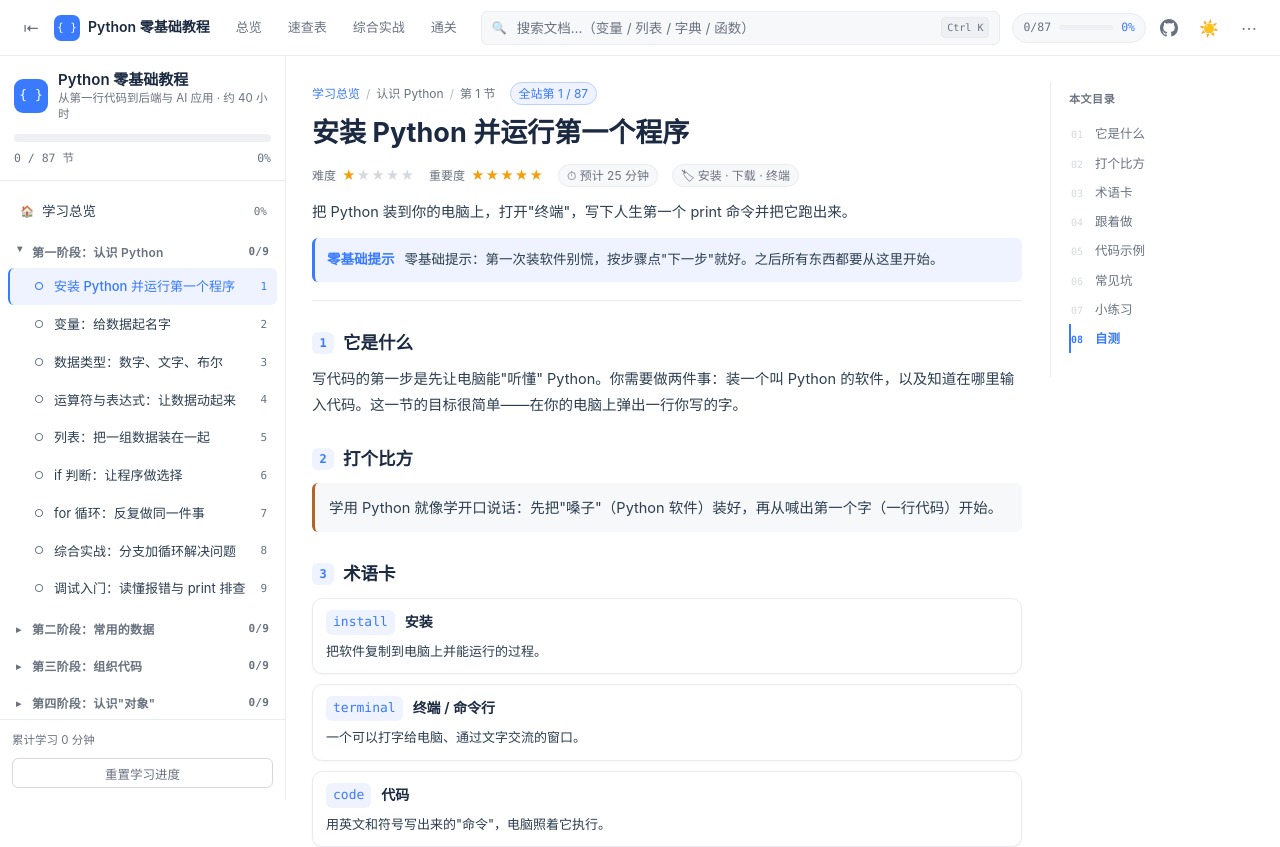
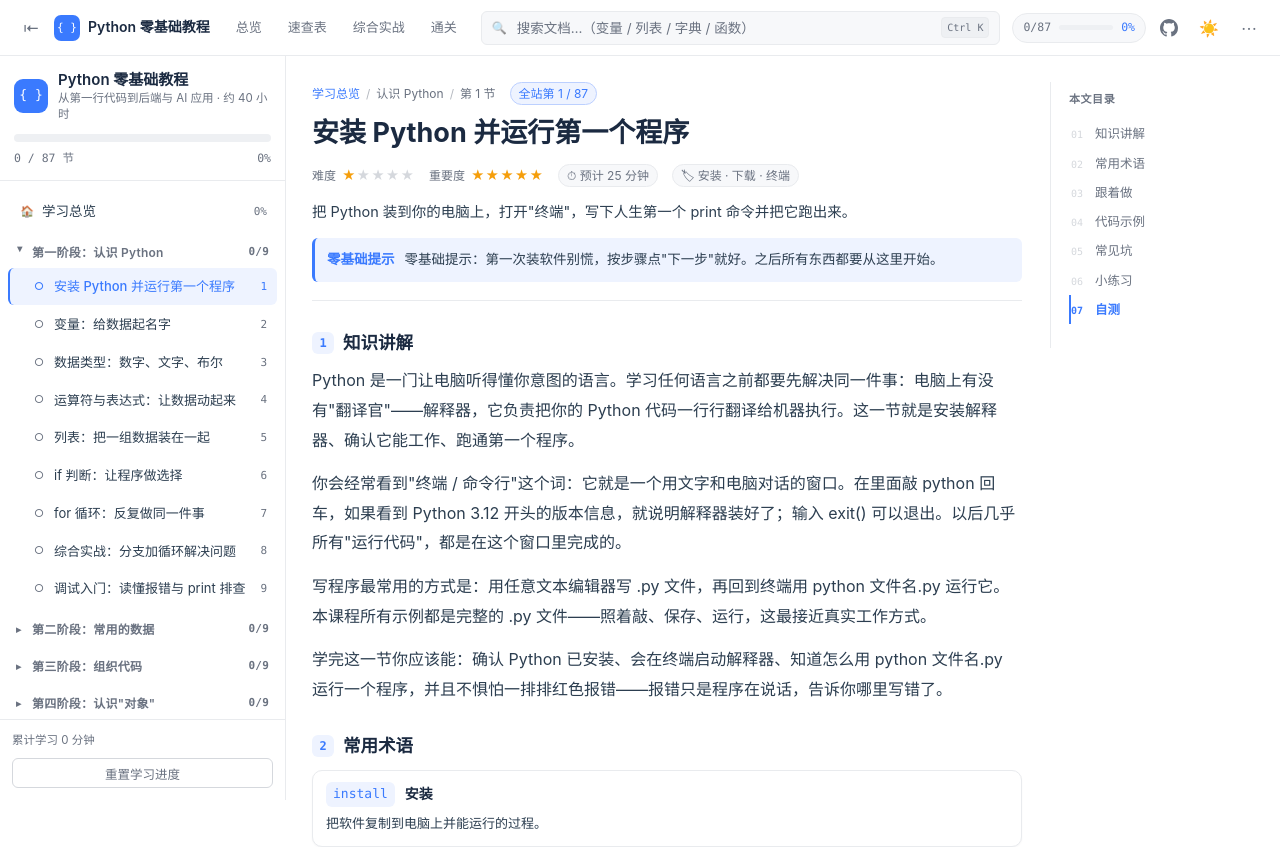
Before and after one commit to qwertyuio196875/python-speedrun, a Vue app: page /#/lesson/install in a window 1280 px wide. Shown: the top 847 px of the page. Built offline with nearby package versions, Linux system fonts and the light colour scheme.

Commit message:
feat(content): 第1至3节改为系统讲解 lecture 格式，新增 LectureBody 组件与校验支持

```diff
--- /dev/null
+++ b/src/components/LectureBody.vue
@@ -0,0 +1,62 @@
+<template>
+  <div class="lecture">
+    <template v-for="(block, i) in parsedBlocks" :key="i">
+      <ul v-if="block.type === 'list'" class="lecture-list">
+        <li v-for="(item, j) in block.items" :key="j"><RichText :text="item" /></li>
+      </ul>
+      <p v-else class="lecture-p"><RichText :text="block.text" /></p>
+    </template>
+  </div>
+</template>
+
+<script setup>
+import { computed } from 'vue'
+import RichText from './RichText.vue'
+
+const props = defineProps({
+  blocks: { type: Array, required: true }, // string[]，行以 "- " 开头的是列表项
+})
+
+const parsedBlocks = computed(() => {
+  const out = []
+  for (const raw of props.blocks) {
+    const line = String(raw)
+    if (line.startsWith('- ')) {
+      const item = line.slice(2).trim()
+      const last = out[out.length - 1]
+      if (last && last.type === 'list') last.items.push(item)
+      else out.push({ type: 'list', items: [item] })
+    } else {
+      out.push({ type: 'p', text: line })
+    }
+  }
+  return out
+})
+</script>
+
+<style scoped>
+.lecture {
+  max-width: 72ch;
+}
+
+.lecture-p {
+  margin: 0 0 14px;
+  font-size: 16px;
+  line-height: 1.85;
+  color: var(--text);
+}
+
+.lecture-list {
+  margin: 2px 0 16px 0;
+  padding: 0 0 0 22px;
+  display: flex;
+  flex-direction: column;
+  gap: 7px;
+}
+
+.lecture-list li {
+  font-size: 15.5px;
+  line-height: 1.75;
+  color: var(--text);
+}
+</style>
--- a/src/data/phase1.js
+++ b/src/data/phase1.js
@@ -14,8 +14,12 @@ export default [
     summary: '把 Python 装到你的电脑上，打开"终端"，写下人生第一个 print 命令并把它跑出来。',
     keywords: ['安装', '下载', '终端', '命令行', 'python', 'print', '运行', 'IDLE'],
     tip: '零基础提示：第一次装软件别慌，按步骤点"下一步"就好。之后所有东西都要从这里开始。',
-    what: '写代码的第一步是先让电脑能"听懂" Python。你需要做两件事：装一个叫 Python 的软件，以及知道在哪里输入代码。这一节的目标很简单——在你的电脑上弹出一行你写的字。',
-    analogy: '学用 Python 就像学开口说话：先把"嗓子"（Python 软件）装好，再从喊出第一个字（一行代码）开始。',
+    lecture: [
+      'Python 是一门让电脑听得懂你意图的语言。学习任何语言之前都要先解决同一件事：电脑上有没有"翻译官"——解释器，它负责把你的 Python 代码一行行翻译给机器执行。这一节就是安装解释器、确认它能工作、跑通第一个程序。',
+      '你会经常看到"终端 / 命令行"这个词：它就是一个用文字和电脑对话的窗口。在里面敲 python 回车，如果看到 Python 3.12 开头的版本信息，就说明解释器装好了；输入 exit() 可以退出。以后几乎所有"运行代码"，都是在这个窗口里完成的。',
+      '写程序最常用的方式是：用任意文本编辑器写 .py 文件，再回到终端用 python 文件名.py 运行它。本课程所有示例都是完整的 .py 文件——照着敲、保存、运行，这最接近真实工作方式。',
+      '学完这一节你应该能：确认 Python 已安装、会在终端启动解释器、知道怎么用 python 文件名.py 运行一个程序，并且不惧怕一排排红色报错——报错只是程序在说话，告诉你哪里写错了。',
+    ],
     terms: [
       { term: 'install', zh: '安装', note: '把软件复制到电脑上并能运行的过程。' },
       { term: 'terminal', zh: '终端 / 命令行', note: '一个可以打字给电脑、通过文字交流的窗口。' },
@@ -118,8 +122,15 @@ export default [
     summary: '用一个名字装下数据，之后用名字就能随时取用它——这就是"变量"。',
     keywords: ['变量', '赋值', 'int', 'str', 'float', '类型', '变量名'],
     tip: '零基础提示：变量就是一个"带名字的小盒子"。把东西放进去（赋值），以后喊名字就能把它拿出来。',
-    what: '程序里经常要记住数据，比如一个人的名字、年龄。如果把数据直接写死在每个角落，改起来很麻烦。变量帮你把一个值"命名"并保存，之后用那个名字就能反复使用同一个值。这就是为什么程序能处理会变化的数据。',
-    analogy: '变量像冰箱冷藏柜的格子：你把一块肉放进去并贴上"猪肉"的标签，之后随时能按标签把它拿出来用。',
+    lecture: [
+      '程序处理的数据总要先放在哪儿。变量就是一个"带名字的盒子"：用 变量 = 值 给它装进去，之后在代码里写变量名，就等于使用盒子里的东西。比如 age = 18，之后 print(age) 打印的就是 18。',
+      '名字怎么起有讲究：用小写英文加下划线（如 user_name），见名知意；不能用数字开头，也不能拿 Python 的关键字（如 print、if）当名字。',
+      '= 在 Python 里是"赋值"，不是数学里的"等于"：a = a + 1 表示取出 a 的值、加 1、再装回同一个盒子，变量就变成了新的值。程序里的变量时刻在变，这是和数学思维完全不同的地方。',
+      '- 变量名：英文小写 + 下划线，如 user_name、total_score',
+      '- 等号表示赋值：右边算出来填回左边',
+      '- 同一变量可反复赋值：旧值被新值覆盖，自动消失',
+      '记一个随时有用的工具：print(type(变量))，它会告诉你盒子里装的是整数、文字还是别的类型，调试时特别好用。',
+    ],
     steps: [
       '想好要保存什么数据，取一个见名知义的英文名（如 name、age）',
       '用等号把值赋给变量：name = "小明"',
@@ -221,8 +232,17 @@ export default [
     summary: '认识 Python 的几种最基础的数据：整数、小数、文字、真假、空值，以及它们之间的转换。',
     keywords: ['int', 'float', 'str', 'bool', 'None', '类型转换', 'int()', 'str()'],
     tip: '零基础提示：不同类型的"东西"不能随便混着算。先认识它们，后面写程序就不会老报错。',
-    what: '现实里数字和文字是两种东西，Python 里也一样——你没法直接"3 加 五"。Python 把数据分成几种类型：整数（int）、小数（float）、文字（str）、真假（bool）、空（None）。知道类型，才能知道哪些操作允许、结果长什么样。',
-    analogy: '类型就像给物品贴了标签：一个盒子标"整数"，一个盒子标"文字"。从不同盒子里取东西，用法完全不同。',
+    lecture: [
+      'Python 把每种数据都贴上类型标签，因为不同类型的操作完全不同：整数能加减乘除，文字不能"加数字"；真假只有两个值，不能当成数字去算。五种最基础的类型：int（整数，如 1、-5、100）、float（小数，如 3.14、0.5）、str（文字，必须加引号）、bool（真假，True/False）、None（空值，表示"这里还没有值"）。',
+      '类型之间可以互相转换：int("42") 把文字转整数、str(3) 把数字转文字、float("2.5") 转小数。input() 收进来的永远是文字，要做数学运算先用 int() 或 float() 转一转。',
+      '比较运算（>、<、>=、==）的结果都是 bool；逻辑运算 and / or / not 也只认 bool。下一节的 if 判断，就是靠比较运算得到的 True/False 决定往哪走——类型搞懂，判断才不写错。',
+      '- int：整数，如 100、-3',
+      '- float：小数，如 3.14、0.5',
+      '- str：文字，必须加引号，"你好" 和 你好 完全两回事',
+      '- bool：真假，只有 True 和 False',
+      '- None：空值，表示"没有"',
+      '类型搞不清时，print(type(x)) 一问便知——这是排查"为什么报错"最快的方式。',
+    ],
     terms: [
       { term: 'int', zh: '整数', note: '没有小数点的数，比如 1、-5、100。' },
       { term: 'float', zh: '小数', note: '带小数点的数，比如 3.14、0.5。' },
@@ -318,8 +338,15 @@ export default [
     summary: '加减乘除、取余、乘方、比较、与或非：把数据和条件"算"起来的那批符号。',
     keywords: ['运算符', '算术', '取余', '比较', 'and', 'or', 'not'],
     tip: '零基础提示：运算符就是数学课那些符号外加几个新朋友。先记住 / 是除、// 是整除、% 是取余、** 是乘方，其余和数学课一样。',
-    what: '程序的本质是"算"：价格乘数量、成绩比大小、条件与或非。运算符把这些计算写成一行行表达式，表达式算完都会得到一个值，可以直接打印，也可以存进变量。后面要写的判断、循环、业务逻辑，全都建立在它们上面。',
-    analogy: '打个比方：运算符像厨房里的刀具套装——切块（+ - * /）、切丁（//）、分份取份（%）、翻倍（**），配上秤（比较）和电闸开关（and/or/not），就能做一桌菜。',
+    lecture: [
+      '运算符就是让数据参与计算的符号。算术运算：+ 加、- 减、* 乘、/ 除（得小数）、// 整除、% 取余、** 乘方。比较运算（==、>、>= 等）得到真假值；逻辑运算 and / or / not 把多个真假组合起来。',
+      '简写赋值是高频写法：n += 1 等于 n = n + 1，先算、再把结果存回同一个变量。配合变量"盒子"模型，这就是循环里计数器 i += 1 的由来。',
+      '运算符之间有优先级，但不必背：拿不准就加括号——括号永远最优先，而且让代码更好读。',
+      '- / 除法永远得小数；// 整除只取整数部分；% 取余数',
+      '- 3 > 2 and 2 > 1 的结果是 True；and 要求两边都成立',
+      '- n % 2 == 0 常用来判断偶数',
+      '掌握运算符的组合，程序才能从"计算器"升级成真正的"计算"。',
+    ],
     terms: [
       { term: 'operator', zh: '运算符', note: '+ - * / 这类表示运算的符号。' },
       { term: 'expression', zh: '表达式', note: '由数据和运算符组成、能算出一个值的式子。' },
@@ -417,8 +444,15 @@ export default [
     summary: '列表能按顺序装很多个数据，用下标取其中的某一个，是 Python 里最常用的一种"容器"。',
     keywords: ['list', '列表', '下标', '索引', 'append', '切片', '容器'],
     tip: '零基础提示：列表像一个"有格子的抽屉"，每格都有编号，从 0 开始数，可以放任意多个东西。',
-    what: '程序里经常要处理"一组"数据：一个班的成绩、一列表的待办事项。列表（list）就是用来按顺序存放和取用这些数据的容器。你可以往里面加东西、改东西、按编号取出其中一个，它是处理数据的基本功。',
-    analogy: '列表像超市货架：每个位置有编号，从 0 开始。你知道货架哪个位置放什么，随时能取下来。',
+    lecture: [
+      '列表是"有顺序的一组值"，用中括号写：["苹果", "香蕉", "橙子"]，可以装任意多个值。两个最常用的操作：用下标取值——从 0 开始，最后一个元素用 -1；用 append 往末尾加一个。',
+      '列表可以增删改查：append 加一个、extend 加一串、insert 插到指定位置、remove 删掉某个值、del 按下标删、sort 排序。切片 [起:止] 能取出一段，含头不含尾。',
+      '列表是可变的"可生长的容器"；第 2 阶段还会学到元组（不可变）和字典（按名字存取），三种容器各有分工，但列表是最先要练熟的一种。',
+      '- 下标从 0 开始：fruits[0] 是第一个，fruits[-1] 是最后一个',
+      '- append 加到末尾；len(列表) 数长度',
+      '- 切片 [起:止]：含头不含尾；[::-1] 反转整个列表',
+      '列表是处理"一组数据"的基础，后面的循环、统计、批量处理全都靠它。',
+    ],
     terms: [
       { term: 'list', zh: '列表', note: '按顺序存放一组数据，用方括号 [] 定义。' },
       { term: 'index', zh: '下标 / 索引', note: '元素在列表里的位置编号，从 0 开始。' },
@@ -515,8 +549,16 @@ export default [
     summary: '用 if / elif / else 让程序根据不同条件走不同分支，是真的做"判断"的能力。',
     keywords: ['if', 'elif', 'else', '条件', '判断', '缩进', '比较'],
     tip: '零基础提示：if 就是"如果……就……"。靠缩进（前面空 4 格）表示哪些代码属于哪个分支，别小看缩进。',
-    what: '程序不是只会一路跑到底。你想让它在"成绩>=60"时显示及格、否则显示不及格，就需要判断语句。if / elif / else 让程序根据条件的真假，选择执行不同的代码，这是让程序"聪明"起来的第一步。',
-    analogy: 'if 像过马路看红绿灯：红灯就走不了（走 else 分支），绿灯才走（走 if 分支），每个情况对应一种走法。',
+    lecture: [
+      'if 让程序根据条件走不同的分支：if 条件: 成立就执行下面缩进的代码，else: 不成立时执行；多个条件用 elif（否则如果）从上到下依次检查，命中一个就不再往下检查了。',
+      '缩进是 Python 的标志：同一层代码对齐，if / else / for 之后的代码块缩进 4 个空格表示归属。冒号结尾 + 下一行缩进，是 Python 最鲜明的两条语法规则。',
+      '条件就是布尔值：比较结果直接拿来当条件，如 if score >= 60:。注意是用 == 比较是否相等，单个 = 是赋值——这是新手最常犯的错。',
+      '- 条件成立（True）走 if，不成立走 else',
+      '- 多个条件用 elif，从上到下检查，第一个命中生效',
+      '- 条件后面别忘了冒号：if 条件:',
+      '- 缩进 4 格表示"属于这一块"，缩进错了程序就乱了',
+      '把最先该处理的情况写在前面：条件自上而下检查，第一个匹配到就不会再往下看了。',
+    ],
     terms: [
       { term: 'if', zh: '如果', note: '满足某个条件时才执行下面的代码。' },
       { term: 'condition', zh: '条件', note: '一个能算成真或假的判断，比如 age >= 18。' },
@@ -613,8 +655,16 @@ export default [
     summary: '用 for 循环遍历列表里的每一项，或照指定次数反复执行，是处理批量数据的核心。',
     keywords: ['for', '循环', '遍历', 'range', '迭代', 'break', 'continue'],
     tip: '零基础提示：for 就是"对里面的每一个，都做一遍"。不需要自己数数，Python 帮你挨个来处理。',
-    what: '遇到"把全班每个学生的成绩打印一遍""给每种水果都打个分"这类事，你会希望程序自动挨个处理，而不是手写一百遍。for 循环正是为此而生：它按顺序访问列表里的每一项，对每项执行同样的操作，这才是处理数据的核心。',
-    analogy: 'for 循环像流水线上的机械手：传送带把每个盒子递过来，机械手对每个盒子做同样的动作，直到送完为止。',
+    lecture: [
+      'for 循环按顺序访问"一组东西"里的每一样：for 变量 in 列表: 对每一项执行缩进的代码。把人工重复变成一行代码，是让程序干苦力的关键。',
+      'range(n) 生成 0 到 n-1 的整数序列，配合 for 用来"做 n 次"；range(起点, 终点, 步长) 三个参数齐全，终点不含。配合 enumerate 还能同时拿到下标和元素：for i, x in enumerate(列表):。',
+      '循环里常见两个控制词：continue 跳过这一次、直接进入下一次；break 立刻结束整个循环。配合 if 做筛选、统计、提前退出，比如找到第一个符合条件的值就停。',
+      '- for x in 列表: 逐个处理每个元素',
+      '- range(5) 生成 0、1、2、3、4（不含 5）',
+      '- enumerate(列表) 同时给出下标和元素',
+      '- break 结束循环，continue 跳过本次',
+      '循环就是程序员的"放大镜"：一件事做一次和做一万次，代码几乎一样。',
+    ],
     terms: [
       { term: 'for loop', zh: 'for 循环', note: '逐个遍历一组数据，对每个元素执行循环里的代码。' },
       { term: 'iterate', zh: '遍历 / 迭代', note: '按顺序访问每一个元素的过程。' },
@@ -711,8 +761,12 @@ export default [
     summary: '把 if 和 for 组合起来：统计、找最值、算平均，以及经典的九九乘法表。',
     keywords: ['综合练习', '统计', 'max', 'sum', '嵌套循环', '乘法表'],
     tip: '零基础提示：真正的程序都是"循环里套判断"。这一节不学新语法，专门把它们拼起来解决三个真实小问题。',
-    what: '单独的 if 和 for 都很简单，程序的本领来自组合：循环负责"挨个拿到数据"，判断负责"对每个数据决定怎么办"。统计及格人数、找最大值、算平均分、打印九九乘法表，用的全是这两样的组合。max()、sum() 这些现成函数，也是把常见组合打包好了送给你。',
-    analogy: '打个比方：for 是流水线传送带，if 是传送带旁的质检员——东西一个个过来，合格的装箱、不合格的剔除，合起来就是一条完整产线。',
+    lecture: [
+      '前面学过的 if 和 for 单独用，只能解决很简单的问题；真实程序几乎都是"循环里套判断"：挨个遍历数据，对每个数据做判断、计数、比较。统计及格人数、找最大值、算平均分、打印九九乘法表，全都是这个套路的组合。',
+      '处理一组数据时你会习惯性地准备几个"累加器"：passed = 0 计数、total = 0 累加求和、best = None 记最好的值。每循环到一个元素，就按条件更新它们——这是统计分析和批量处理的基本功。',
+      'Python 也提供了现成的内置函数，能把很多循环一行写完：sum() 求和、max() / min() 求最值、len() 数长度。会手写循环再用现成函数，既懂原理又写得快。',
+      '练熟这一套之后，你处理的问题规模就从"一个数"变成"整个班、整张表"——这是从写单行语句到写真正小程序的一步。',
+    ],
     terms: [
       { term: 'max', zh: '求最大值', note: '内置函数，max(列表) 返回最大的元素。' },
       { term: 'sum', zh: '求和', note: '内置函数，sum(列表) 把所有数加起来。' },
@@ -834,8 +888,15 @@ print("偶数个数", count, "总和", total)`,
     summary: '学会读错误提示的三要素，用 print 打点定位问题，把"报错就慌"变成"按图索骥"。',
     keywords: ['调试', '报错', 'traceback', 'print 调试', 'NameError', 'TypeError'],
     tip: '零基础提示：报错不是"程序坏了"，是电脑在给你留线索。最后一行是错误类型和原因，往上还能找到出错的行号——顺着读就能找到病根。',
-    what: '写程序一定会遇到报错。Python 的报错信息其实是一张"藏宝图"：最后两行写清错误类型（如 NameError）和一句话原因，往上翻能找到出错的文件和行号。更高一层的办法是 print 调试：在关键位置打印变量的值，看程序每一步实际算出了什么、和预期差在哪。这两个本事会伴你整个编程生涯。',
-    analogy: '报错信息像医院的化验单：类型是"病名"，行号是"病灶位置"，原因是"症状描述"；print 打点像自己沿途撒面包屑，走丢了顺着屑找回来。',
+    lecture: [
+      '报错不是"程序坏了"，而是 Python 在说话。报错信息是一张藏宝图：最后一行写清错误类型（如 NameError、TypeError、IndexError）和一句话原因，往上翻能找到出错的文件和行号。读报错分三步走：认类型 → 看行号 → 对照原因。',
+      'print 调试法是最朴素也最常用的排查手段：在关键位置 print(变量) 看程序每一步实际算出了什么，和"预期值"对照，第一个和预期对不上的地方就是病根。',
+      '养成好习惯：一次只改一处、改完先保存再运行；遇到报错不要乱猜乱改，按"类型 → 位置 → 原因"的顺序追，问题很快就缩小到一两行。',
+      '- 读报错：错误类型 → 行号 → 一句话原因',
+      '- print 打点：把变量值打出来对照预期',
+      '- 一次改一处，运行一次，再改下一处',
+      '调试是程序员的日常基本功：把"乱猜"换成"按图索骥"，这就是新手和熟手的距离。',
+    ],
     terms: [
       { term: 'traceback', zh: '错误追踪', note: '报错时打印的整段信息，从下往上读：最先看到错误类型和位置。' },
       { term: 'debug', zh: '调试', note: '找到并修掉程序错误的过程。' },
--- a/src/views/LessonView.vue
+++ b/src/views/LessonView.vue
@@ -32,6 +32,14 @@
       </div>
     </header>
 
+    <!-- 1. 知识讲解（新格式）：系统讲完一个知识点 -->
+    <section v-if="lesson.lecture" class="section" id="sec-lecture">
+      <h2 class="h2"><span class="idx">{{ sec.lecture }}</span> 知识讲解</h2>
+      <LectureBody :blocks="lesson.lecture" />
+    </section>
+
+    <!-- 旧格式兜底：它是什么 + 打个比方 -->
+    <template v-else>
       <!-- 1. 它是什么 -->
       <section class="section" id="sec-what">
         <h2 class="h2"><span class="idx">{{ sec.what }}</span> 它是什么</h2>
@@ -43,10 +51,11 @@
         <h2 class="h2"><span class="idx">{{ sec.analogy }}</span> 打个比方</h2>
         <p class="p analogy"><RichText :text="lesson.analogy" /></p>
       </section>
+    </template>
 
-    <!-- 3. 术语卡 -->
+    <!-- 常用术语（细化补充） -->
     <section class="section" id="sec-terms">
-      <h2 class="h2"><span class="idx">{{ sec.terms }}</span> 术语卡</h2>
+      <h2 class="h2"><span class="idx">{{ sec.terms }}</span> 常用术语</h2>
       <div class="terms">
         <div v-for="(t, i) in lesson.terms" :key="i" class="term card">
           <div class="term-head">
@@ -162,6 +171,7 @@ import CodeBlock from '../components/CodeBlock.vue'
 import QuizSection from '../components/QuizSection.vue'
 import LessonFooterNav from '../components/LessonFooterNav.vue'
 import LessonToc from '../components/LessonToc.vue'
+import LectureBody from '../components/LectureBody.vue'
 import StarRating from '../components/StarRating.vue'
 import RichText from '../components/RichText.vue'
 import { highlight } from '../utils/highlight.js'
@@ -178,26 +188,39 @@ const hl = (code) => highlight(code, 'python')
 const sec = computed(() => {
   const item = lesson.value
   if (!item) return {}
+  const hasLecture = Boolean(item.lecture && item.lecture.length)
   let i = 0
-  const what = ++i
-  const analogy = ++i
+  const lecture = hasLecture ? ++i : null
+  let what, analogy
+  if (hasLecture) {
+    what = null
+    analogy = null
+  } else {
+    what = ++i
+    analogy = ++i
+  }
   const terms = ++i
   const steps = (item.steps || []).length ? ++i : null
   const examples = ++i
   const pitfalls = ++i
   const practice = ++i
   const quizNo = ++i
-  return { what, analogy, terms, steps, examples, pitfalls, practice, quiz: quizNo }
+  return { lecture, what, analogy, terms, steps, examples, pitfalls, practice, quiz: quizNo }
 })
 
 const tocItems = computed(() => {
   const s = sec.value
-  if (!s.what) return []
-  const list = [
+  if (!lesson.value) return []
+  const list = []
+  if (s.lecture) {
+    list.push({ id: 'sec-lecture', label: '知识讲解', index: String(s.lecture).padStart(2, '0') })
+  } else {
+    list.push(
       { id: 'sec-what', label: '它是什么', index: String(s.what).padStart(2, '0') },
       { id: 'sec-analogy', label: '打个比方', index: String(s.analogy).padStart(2, '0') },
-    { id: 'sec-terms', label: '术语卡', index: String(s.terms).padStart(2, '0') },
-  ]
+    )
+  }
+  list.push({ id: 'sec-terms', label: '常用术语', index: String(s.terms).padStart(2, '0') })
   if (s.steps) list.push({ id: 'sec-steps', label: '跟着做', index: String(s.steps).padStart(2, '0') })
   list.push(
     { id: 'sec-examples', label: '代码示例', index: String(s.examples).padStart(2, '0') },
```
Also changed, not shown: scripts/validate-content.mjs (+14 -4 lines). Lines whose indentation alone changed are shown as unchanged.
